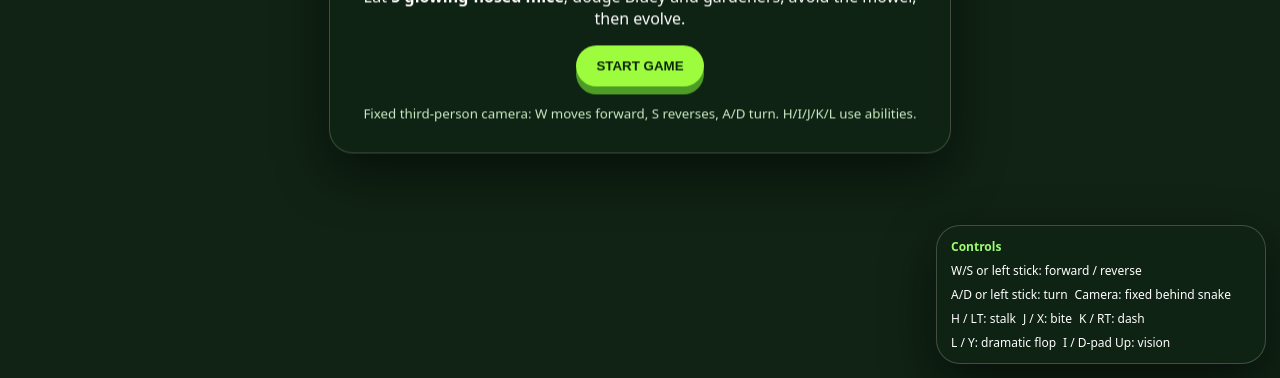
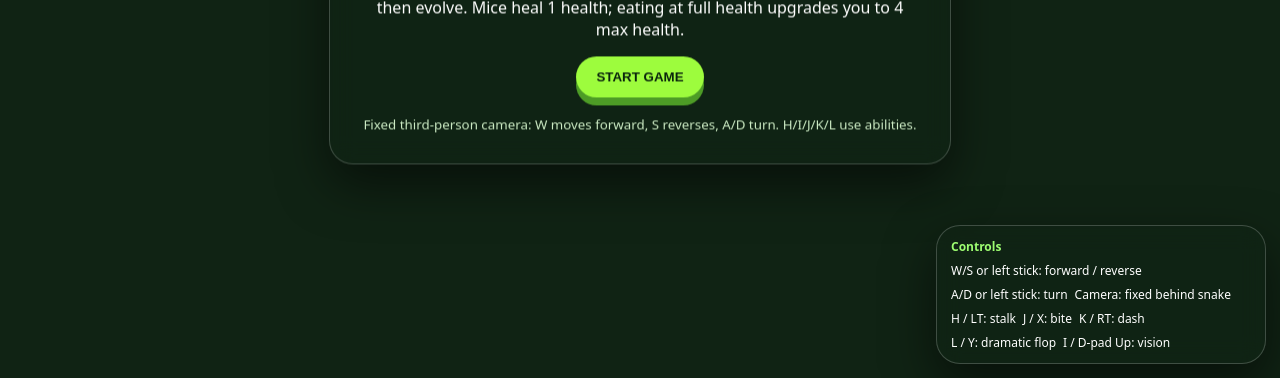
Before and after one commit to WikidGenius/snake-war, a website built with Vite: page index.html in a window 1280 px wide. Shown: the part 422-800 px from the top of the page. Built offline with nearby package versions, Linux system fonts and the light colour scheme; what @babylonjs/core would draw is missing.

Commit message:
Explain mouse health reward in UI

```diff
--- a/index.html
+++ b/index.html
@@ -13,7 +13,7 @@
     <section id="start" class="panel overlay">
       <p class="eyebrow">Serpent's Ascent · Stage 1</p>
       <h1>Baby Snake Backyard</h1>
-      <p>Eat <strong>5 glowing-nosed mice</strong>, dodge Bluey and gardeners, avoid the mower, then evolve.</p>
+      <p>Eat <strong>5 glowing-nosed mice</strong>, dodge Bluey and gardeners, avoid the mower, then evolve. Mice heal 1 health; eating at full health upgrades you to 4 max health.</p>
       <button id="startBtn" type="button">Start Game</button>
       <small>Fixed third-person camera: W moves forward, S reverses, A/D turn. H/I/J/K/L use abilities.</small>
     </section>
```
